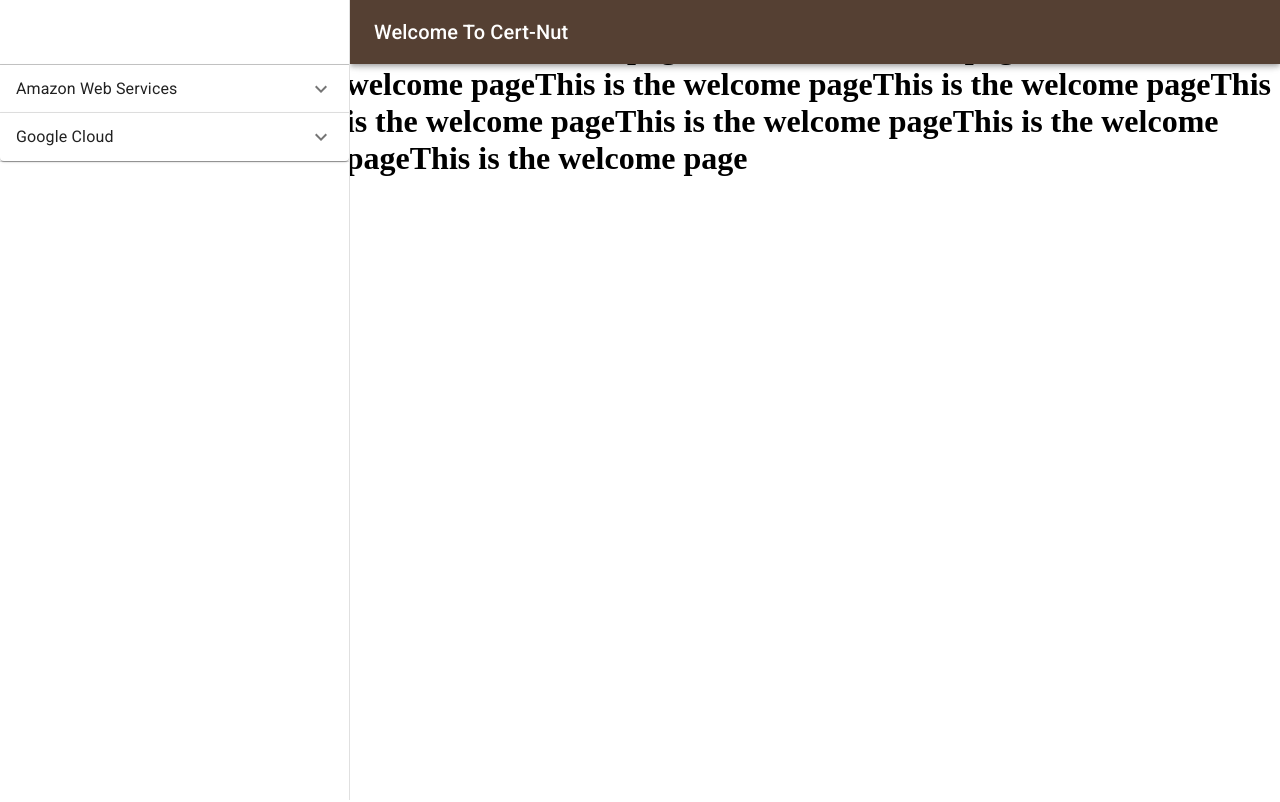
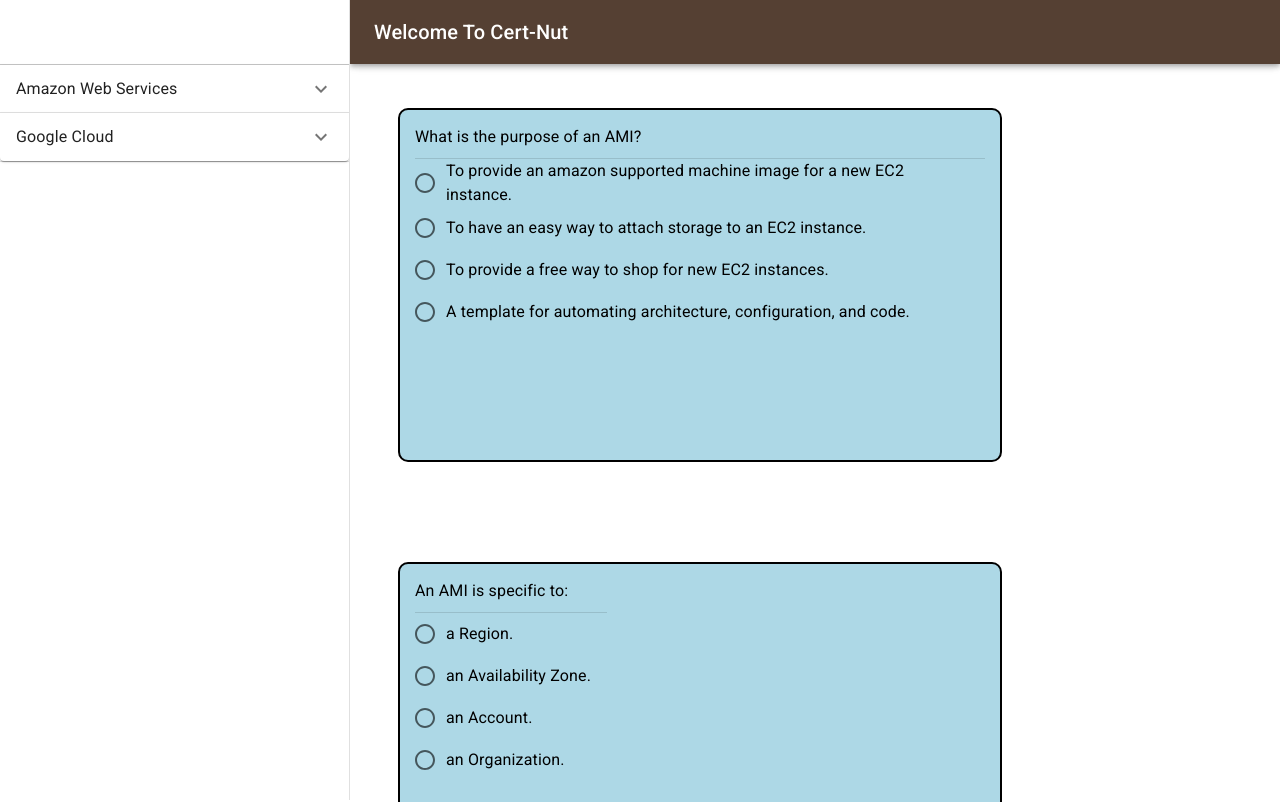
Before and after one commit to MKeen03/CertNut, a React (Create React App) app: page /quiz in a window 1280 px wide. Shown: the top 802 px of the page. Built offline with nearby package versions, Linux system fonts and the light colour scheme.

Commit message:
Implmented React Navigation, cleaned up a bunch of components

```diff
--- a/package.json
+++ b/package.json
@@ -16,6 +16,7 @@
     "react": "^18.1.0",
     "react-dom": "^18.1.0",
     "react-flippy": "^1.1.0",
+    "react-router-dom": "^6.3.0",
     "react-scripts": "5.0.1",
     "styled-components": "^5.3.5",
     "web-vitals": "^2.1.4"
--- a/src/App.js
+++ b/src/App.js
@@ -3,6 +3,7 @@
 import Welcome from "./pages/Welcome";
 import { useState } from "react";
 import Flashsheet from "./pages/Flashsheet";
+import { Outlet } from "react-router-dom";
 
 const App = () => {
   const [pageToDisplay, setPageToDisplay] = useState("welcome");
@@ -33,13 +34,9 @@
         filterQuizQuestions={filterQuizQuestions}
         filterFlashcardQuestions={filterFlashcardQuestions}
       />
-      {pageToDisplay === "welcome" ? (
-        <Welcome />
-      ) : pageToDisplay === "quiz" ? (
-        <Quiz filteredQuizQuestions={filteredQuizQuestions} />
-      ) : (
-        <Flashsheet filteredFlashcardQuestions={filteredFlashcardQuestions} />
-      )}
+      <div className="content">
+        <Outlet />
+      </div>
     </>
   );
 };
--- a/src/components/Navbar.js
+++ b/src/components/Navbar.js
@@ -7,23 +7,17 @@
 import Typography from "@mui/material/Typography";
 import Divider from "@mui/material/Divider";
 import ListItem from "@mui/material/ListItem";
-import ListItemButton from "@mui/material/ListItemButton";
 // import ListItemIcon from "@mui/material/ListItemIcon";
 import ListItemText from "@mui/material/ListItemText";
 // import Badge from "@mui/material/ListItemText";
-// import InboxIcon from "@mui/icons-material/MoveToInbox";
-// import MailIcon from "@mui/icons-material/Mail";
 import Accordion from "@mui/material/Accordion";
 import AccordionSummary from "@mui/material/AccordionSummary";
 import AccordionDetails from "@mui/material/AccordionDetails";
 import ExpandMoreIcon from "@mui/icons-material/ExpandMore";
 import vars from "../utility/vars";
-import questions from "../utility/questions";
+import { Link } from "react-router-dom";
 
 const Navbar = (props) => {
-  const filterQuizQuestions = props.filterQuizQuestions;
-  const filterFlashcardQuestions = props.filterFlashcardQuestions;
-  const setPageToDisplay = props.setPageToDisplay;
   const Model = {
     providers: [
       {
@@ -144,33 +138,20 @@
                             <Divider />
                             <List>
                               <ListItem key={Math.random()} disablePadding>
-                                <ListItemButton
-                                  onClick={() => {
-                                    filterQuizQuestions(item.tag, questions);
-                                    setPageToDisplay("quiz");
-                                  }}
-                                >
+                                <Link to="/quiz">
                                   <ListItemText
                                     primary="Quiz"
                                     sx={{ textAlign: "center" }}
                                   />
-                                </ListItemButton>
+                                </Link>
                               </ListItem>
                               <ListItem key={Math.random()} disablePadding>
-                                <ListItemButton
-                                  onClick={() => {
-                                    filterFlashcardQuestions(
-                                      item.tag,
-                                      questions
-                                    );
-                                    setPageToDisplay("flashcards");
-                                  }}
-                                >
+                                <Link to="/flashsheet">
                                   <ListItemText
                                     primary="Flashcards"
                                     sx={{ textAlign: "center" }}
                                   />
-                                </ListItemButton>
+                                </Link>
                               </ListItem>
                             </List>
                           </Typography>
--- a/src/index.js
+++ b/src/index.js
@@ -1,8 +1,11 @@
-
-import React from 'react';
-import ReactDOM from 'react-dom/client';
-import { createTheme, ThemeProvider, } from '@mui/material/styles';
-import App from './App';
+import React from "react";
+import ReactDOM from "react-dom/client";
+import { createTheme, ThemeProvider } from "@mui/material/styles";
+import App from "./App";
+import { BrowserRouter, Routes, Route } from "react-router-dom";
+import Quiz from "./pages/Quiz";
+import Flashsheet from "./pages/Flashsheet";
+import Welcome from "./pages/Welcome";
 
 const theme = createTheme({
   palette: {
@@ -15,12 +18,19 @@
   },
 });
 
-
-const root = ReactDOM.createRoot(document.getElementById('root'));
+const root = ReactDOM.createRoot(document.getElementById("root"));
 root.render(
   <React.StrictMode>
-    <ThemeProvider theme={theme}>
-    <App />
-    </ThemeProvider>
+    <BrowserRouter>
+      <ThemeProvider theme={theme}>
+        <Routes>
+          <Route path="/" element={<App />}>
+            <Route index element={<Welcome />} />
+            <Route path="quiz" element={<Quiz />} />
+            <Route path="flashsheet" element={<Flashsheet />} />
+          </Route>
+        </Routes>
+      </ThemeProvider>
+    </BrowserRouter>
   </React.StrictMode>
 );
--- a/src/pages/Flashsheet.js
+++ b/src/pages/Flashsheet.js
@@ -1,8 +1,18 @@
-import React from "react";
+import React, { useEffect, useState } from "react";
 import Flashcard from "../components/Flashcard";
+import allQuestions from "../utility/questions";
+import vars from "../utility/vars";
 
 const Flashsheet = (props) => {
-  const questions = props.filteredFlashcardQuestions;
+  const [questions, setQuestions] = useState([]);
+
+  useEffect(() => {
+    let tempQuestions = vars.filterFlashcardQuestions(
+      "solutions_architect_associate",
+      allQuestions
+    );
+    setQuestions(tempQuestions);
+  }, []);
   return (
     <>
       {questions.map((question, index) => {
--- a/src/pages/Quiz.js
+++ b/src/pages/Quiz.js
@@ -1,8 +1,19 @@
-import React from "react";
+import React, { useEffect, useState } from "react";
 import Question from "../components/Question";
+import allQuestions from "../utility/questions";
+import vars from "../utility/vars";
 
 const Quiz = (props) => {
-  const questions = props.filteredQuizQuestions;
+  const [questions, setQuestions] = useState([]);
+
+  useEffect(() => {
+    let tempQuestions = vars.filterForQuizQuestions(
+      "solutions_architect_associate",
+      allQuestions
+    );
+    console.log(tempQuestions);
+    setQuestions(tempQuestions);
+  }, []);
   return (
     <>
       {questions.map((question, index) => {
--- a/src/utility/questions.js
+++ b/src/utility/questions.js
@@ -5,7 +5,6 @@
 const medium = "medium";
 // const hard = "hard";
 const solutions_architect_associate = "solutions_architect_associate";
-// const certified_cloud_practicioner = "certified_cloud_practicioner";
 const multiple_selection = "multiple_selection";
 const api_gateway = "api_gateway";
 const auto_scaling_group = "auto_scaling_group";
@@ -14,6 +13,7 @@
 const sdk = "sdk";
 const cloudFormation = "cloudFormation";
 const cloudfront = "cloudfront";
+const cloudtrail = "cloudtrail";
 
 const questions = [
   // AMIs
@@ -1335,6 +1335,32 @@
     ],
     selection: {},
   },
+
+  // CLOUDTRAIL
+  {
+    question: "What is the primary purpose of AWS Cloudtrail?",
+    flashcard: "What is the primary purpose of AWS Cloudtrail?",
+    tags: [multiple_choice, easy, solutions_architect_associate, cloudtrail],
+    answers: [
+      {
+        answer: "To to ensure that user's have a place to view their own data.",
+        correct: false,
+      },
+      {
+        answer: "Enables the use of RTMP for streaming media.",
+        correct: false,
+      },
+      {
+        answer: "To log calls between AWS services.",
+        correct: true,
+      },
+      {
+        answer: "Allows you to host a serverless Web Page.",
+        correct: false,
+      },
+    ],
+    selection: {},
+  },
   // KEEN QUESTIONS HERE
 ];
 
--- a/src/utility/vars.js
+++ b/src/utility/vars.js
@@ -1,5 +1,21 @@
 const vars = {
   drawerWidth: 350,
+
+  filterForQuizQuestions: (tag, questions) => {
+    console.log(tag, questions);
+    let questionFilter = questions.filter((question) => {
+      return question.tags.includes(tag);
+    });
+    console.log(questionFilter);
+    return questionFilter;
+  },
+
+  filterFlashcardQuestions: (tag, questions) => {
+    let questionFilter = questions.filter((question) => {
+      return question.tags.includes(tag) && question.flashcard !== null;
+    });
+    return questionFilter;
+  },
 };
 
 export default vars;
```
Also changed, not shown: 1 other file (tests, documents, lock files or other folders).
